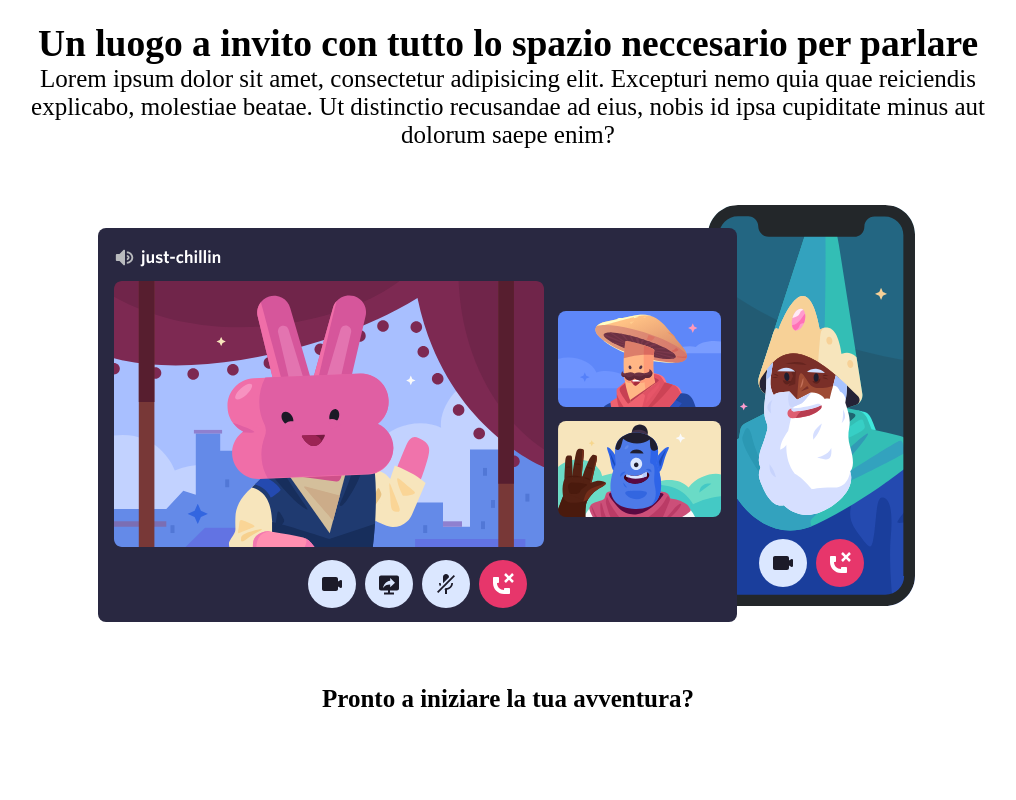
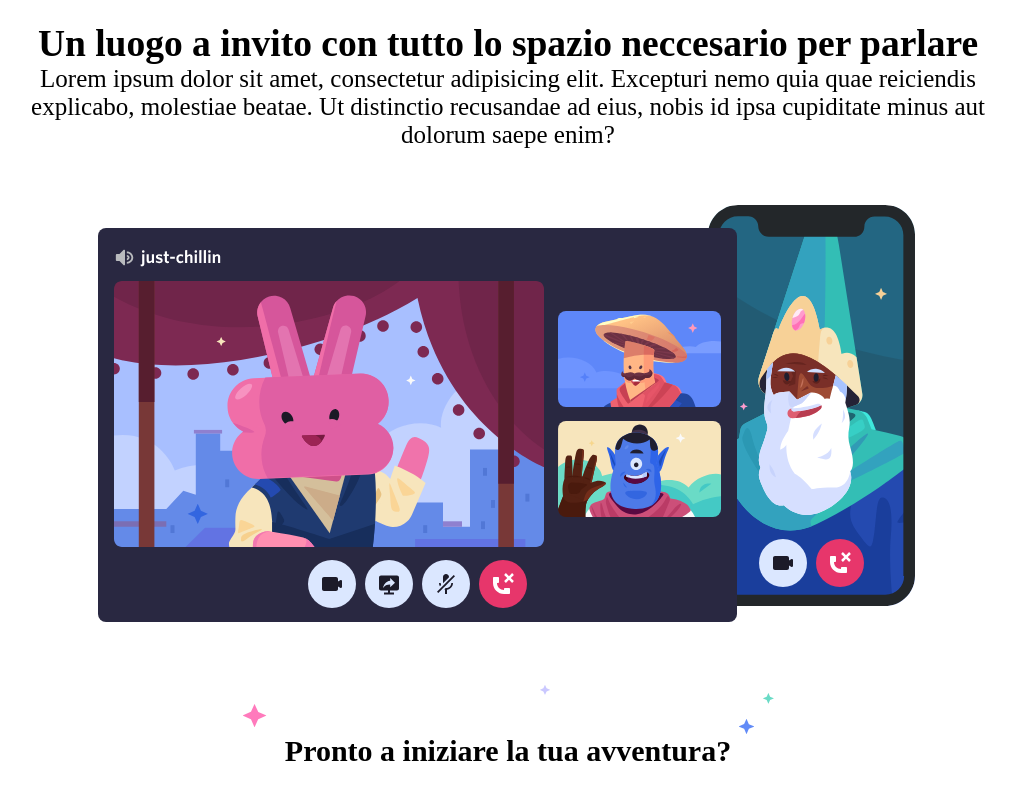
Before and after one commit to razcc/htmlcss-discord, a plain HTML site: page index.html in a window 1280 px wide. Shown: the part 2449-3249 px from the top of the page, without its empty margins (132-1148 px from the left). Drawn offline with Linux system fonts and the light colour scheme.

Commit message:
Stelline fondo main

```diff
--- a/index.html
+++ b/index.html
@@ -103,7 +103,11 @@
         <section>
 
             <div class="content-flex column">
-                <div class="ready-to-adventure triangle-up">Pronto a iniziare la tua avventura?</div>
+
+                <span class="ready-to-adventure">
+                    Pronto a iniziare la tua avventura?
+                </span>
+                <img src="img/stars.svg" alt="">
                 <div>
                     <img src="img/item4-big.svg" alt="Chat Discord">
                 </div>
--- a/style.css
+++ b/style.css
@@ -89,6 +89,8 @@ header{
 
 .ready-to-adventure{
     font-weight: bold;
+    font-size: 30px;
+
 }
 
                         /* FOOTER */
```
